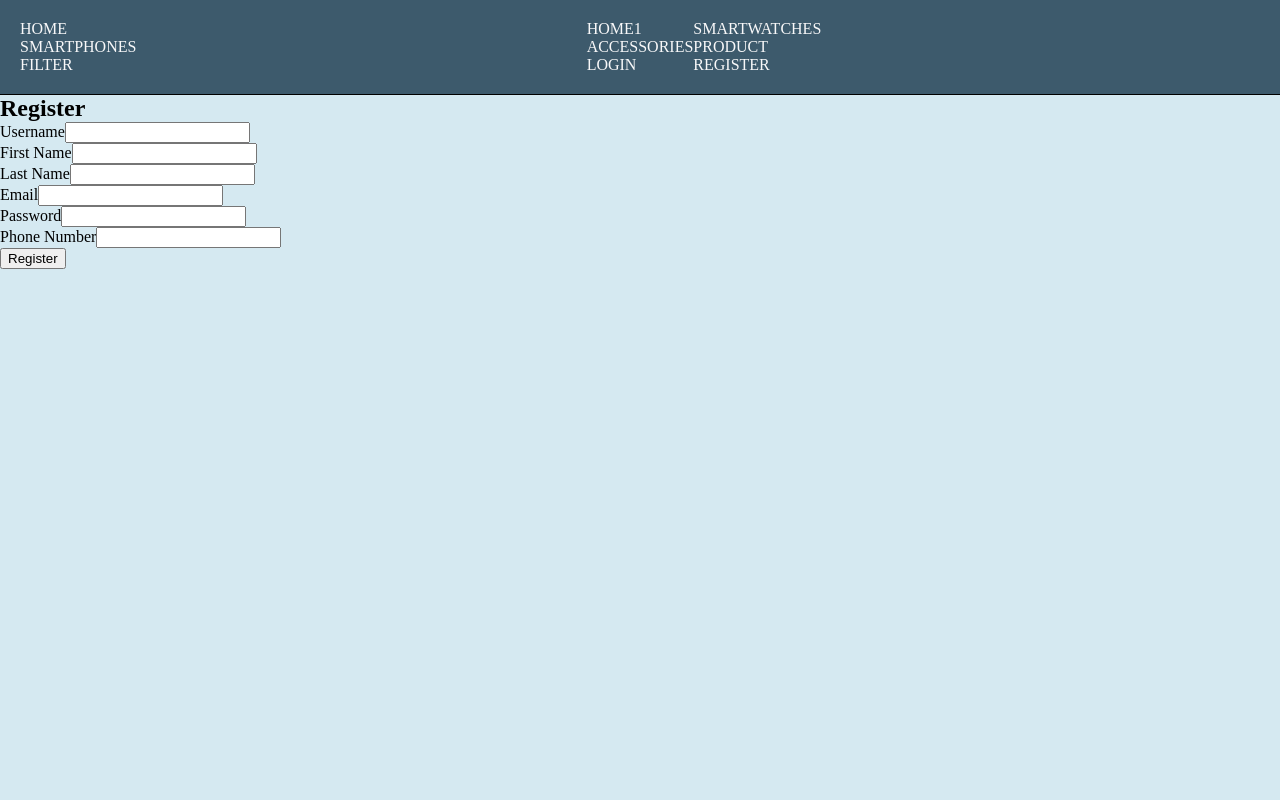
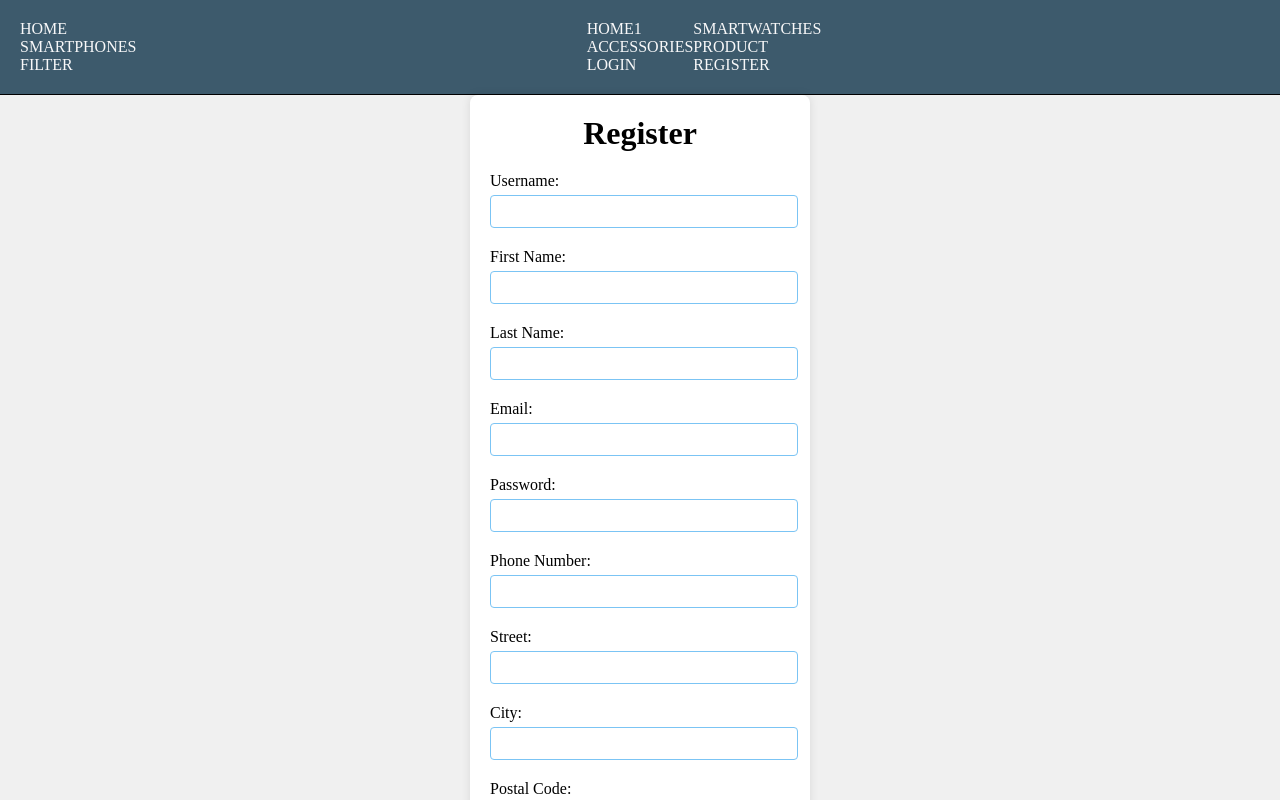
Before and after one commit to RalfHof/gruppenarbeit, a React (Vite) app in the folder frontend/: page /register in a window 1280 px wide. Shown: the top 800 px of the page. Built offline with nearby package versions, Linux system fonts and the light colour scheme.

Commit message:
login-registrieren

```diff
--- /dev/null
+++ b/frontend/src/Register.css
@@ -0,0 +1,55 @@
+.register-container {
+    display: flex;
+    justify-content: center;
+    align-items: center;
+    min-height: 100vh;
+    background-color: #f0f0f0;
+  }
+
+  .register-form {
+    background-color: white;
+    padding: 20px;
+    border-radius: 8px;
+    box-shadow: 0 0 10px rgba(0, 0, 0, 0.1);
+    width: 300px;
+  }
+
+  .register-form h1 {
+    margin-bottom: 20px;
+    text-align: center;
+  }
+
+  .register-form label {
+    display: block;
+    margin-bottom: 5px;
+    margin-top: 10px;
+  }
+
+  .register-form input {
+    width: calc(100% - 10px);
+    padding: 8px;
+    margin-bottom: 10px;
+    border: 1px solid #7bc4f4;
+    border-radius: 4px;
+  }
+
+  .register-form button {
+    width: 100%;
+    padding: 10px;
+    background-color: #007bff;
+    color: white;
+    border: none;
+    border-radius: 4px;
+    cursor: pointer;
+    font-size: 16px;
+  }
+
+  .register-form button:hover {
+    background-color: #0056b3;
+  }
+
+  .login-status {
+    margin-top: 20px;
+    text-align: center;
+    color: green;
+  }
--- a/frontend/src/components/nav.jsx
+++ b/frontend/src/components/nav.jsx
@@ -10,6 +10,8 @@ const Nav = () => (
       <li><a href="/accessories">Accessories</a></li>
       <li><a href="/product">Product</a></li>
       <li><a href="/warenkorb">Warenkorb</a></li>
+      <li><a href="/login">Login</a></li>
+      <li><a href="/Logout">Logout</a></li>
     </ul>
 
   </nav>
--- a/frontend/src/hooks/useAuth.jsx
+++ b/frontend/src/hooks/useAuth.jsx
@@ -1,35 +1,54 @@
 import { useState } from 'react';
 import { useNavigate } from 'react-router-dom';
 
-const useAuthHook = () => { // Umbenennen zu `useAuthHook`
-  const [user, setUser] = useState(null);
+const useAuthHook = () => {
   const navigate = useNavigate();
 
-  const handleLogin = (username, password) => {
-    // Hier solltest du eine Anfrage an dein Backend senden, um den Benutzer zu authentifizieren
-    // Nach erfolgreicher Authentifizierung, setze den Benutzer
-    setUser({ username });
-    navigate('/');
+  const handleLogin = async (email, password) => {
+    const response = await fetch('http://localhost:5000/login', {
+      method: 'POST',
+      headers: {
+        'Content-Type': 'application/json',
+      },
+      body: JSON.stringify({ email, password }),
+    });
+
+    if (response.ok) {
+      const user = await response.json();
+      navigate('/');
+      return user;
+    } else {
+      throw new Error('Anmeldung fehlgeschlagen');
+    }
   };
 
-  const handleRegister = (username, password) => {
-    // Hier solltest du eine Anfrage an dein Backend senden, um den Benutzer zu registrieren
-    // Nach erfolgreicher Registrierung, setze den Benutzer
-    setUser({ username });
-    navigate('/');
+  const handleRegister = async (formData) => {
+    const response = await fetch('http://localhost:5000/register', {
+      method: 'POST',
+      headers: {
+        'Content-Type': 'application/json',
+      },
+      body: JSON.stringify(formData),
+    });
+
+    if (response.ok) {
+      const user = await response.json();
+      navigate('/');
+      return user;
+    } else {
+      throw new Error('Registrierung fehlgeschlagen');
+    }
   };
 
   const handleLogout = () => {
-    setUser(null);
     navigate('/');
   };
 
   return {
-    user,
     handleLogin,
     handleRegister,
-    handleLogout
+    handleLogout,
   };
 };
 
-export default useAuthHook; // Verwenden von `useAuthHook`
+export default useAuthHook;
--- a/frontend/src/pages/Register.jsx
+++ b/frontend/src/pages/Register.jsx
@@ -1,76 +1,71 @@
 import React, { useState } from 'react';
-import { useNavigate } from 'react-router-dom';
-import axios from 'axios';
+import { useAuth } from '../hooks/AuthProvider';
+import '../Register.css';
+const Register = () => {
+  const { handleRegister, isAuthenticated } = useAuth();
+  const [formData, setFormData] = useState({
+    userName: '',
+    firstName: '',
+    lastName: '',
+    email: '',
+    password: '',
+    phoneNumber: '',
+    street: '',
+    city: '',
+    postalCode: '',
+    country: ''
+  });
 
-const Register = () => {
-  const [userName, setUserName] = useState('');
-  const [firstName, setFirstName] = useState('');
-  const [lastName, setLastName] = useState('');
-  const [email, setEmail] = useState('');
-  const [password, setPassword] = useState('');
-  const [phoneNumber, setPhoneNumber] = useState('');
-  const [error, setError] = useState('');
-  const navigate = useNavigate();
+  const handleChange = (e) => {
+    const { name, value } = e.target;
+    setFormData({
+      ...formData,
+      [name]: value
+    });
+  };
 
-  const handleRegister = async (e) => {
+  const handleSubmit = async (e) => {
     e.preventDefault();
-
-    if (!userName || !firstName || !lastName || !email || !password || !phoneNumber) {
-      setError('Bitte alle Felder ausfüllen.');
-      return;
-    }
-
+    const shippingAddress = {
+      street: formData.street,
+      city: formData.city,
+      postalCode: formData.postalCode,
+      country: formData.country
+    };
     try {
-      const response = await axios.post('http://localhost:5000/register', {
-        userName,
-        firstName,
-        lastName,
-        email,
-        password,
-        phoneNumber
-      });
-
-      if (response.data.success) {
-        navigate('/login');
-      } else {
-        setError(response.data.message);
-      }
-    } catch (err) {
-      setError('Registrierung fehlgeschlagen.');
+      await handleRegister({ ...formData, shippingAddress });
+    } catch (error) {
+      console.error('Registrierung fehlgeschlagen', error);
     }
   };
 
   return (
-    <div>
-      <h2>Register</h2>
-      {error && <p style={{ color: 'red' }}>{error}</p>}
-      <form onSubmit={handleRegister}>
-        <div>
-          <label>Username</label>
-          <input type="text" value={userName} onChange={(e) => setUserName(e.target.value)} />
-        </div>
-        <div>
-          <label>First Name</label>
-          <input type="text" value={firstName} onChange={(e) => setFirstName(e.target.value)} />
-        </div>
-        <div>
-          <label>Last Name</label>
-          <input type="text" value={lastName} onChange={(e) => setLastName(e.target.value)} />
-        </div>
-        <div>
-          <label>Email</label>
-          <input type="email" value={email} onChange={(e) => setEmail(e.target.value)} />
-        </div>
-        <div>
-          <label>Password</label>
-          <input type="password" value={password} onChange={(e) => setPassword(e.target.value)} />
-        </div>
-        <div>
-          <label>Phone Number</label>
-          <input type="text" value={phoneNumber} onChange={(e) => setPhoneNumber(e.target.value)} />
-        </div>
+    <div className="register-container">
+      <form onSubmit={handleSubmit} className="register-form">
+        <h1>Register</h1>
+        <label>Username:</label>
+        <input type="text" name="userName" value={formData.userName} onChange={handleChange} required />
+        <label>First Name:</label>
+        <input type="text" name="firstName" value={formData.firstName} onChange={handleChange} required />
+        <label>Last Name:</label>
+        <input type="text" name="lastName" value={formData.lastName} onChange={handleChange} required />
+        <label>Email:</label>
+        <input type="email" name="email" value={formData.email} onChange={handleChange} required />
+        <label>Password:</label>
+        <input type="password" name="password" value={formData.password} onChange={handleChange} required />
+        <label>Phone Number:</label>
+        <input type="text" name="phoneNumber" value={formData.phoneNumber} onChange={handleChange} required />
+        <label>Street:</label>
+        <input type="text" name="street" value={formData.street} onChange={handleChange} required />
+        <label>City:</label>
+        <input type="text" name="city" value={formData.city} onChange={handleChange} required />
+        <label>Postal Code:</label>
+        <input type="text" name="postalCode" value={formData.postalCode} onChange={handleChange} required />
+        <label>Country:</label>
+        <input type="text" name="country" value={formData.country} onChange={handleChange} required />
         <button type="submit">Register</button>
       </form>
+      {isAuthenticated && <p className="login-status">Logged in as: {formData.userName}</p>}
     </div>
   );
 };
```
Also changed, not shown: frontend/src/pages/Login.jsx (line endings or trailing spaces), 2 other files (tests, documents, lock files or other folders).
